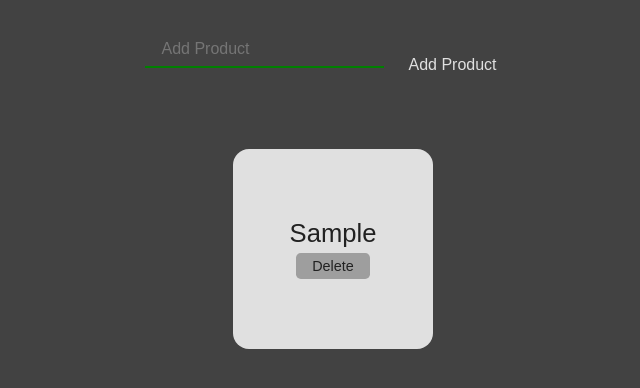
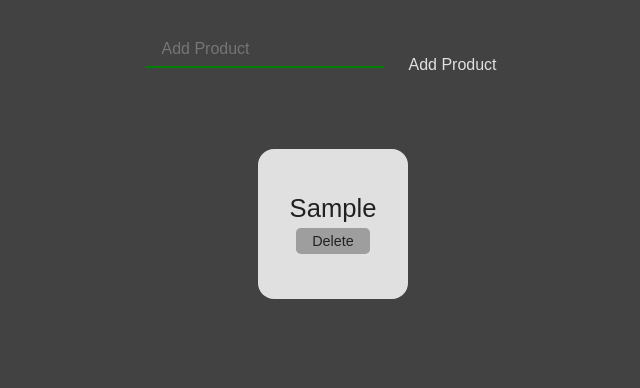
Before and after one commit to hussainHakimi/my-app, a React (Create React App) app: page / in a window 1280 px wide. Both pictures are taken after typing "Sample" into the empty fields and a click on the button "Add Product". Shown: the top 388 px of the page, without its empty margins (307-947 px from the left). Built offline with nearby package versions, Linux system fonts and the light colour scheme.

Commit message:
style added.

```diff
--- a/src/components/Product/Product.css
+++ b/src/components/Product/Product.css
@@ -1,6 +1,6 @@
 .product{
-  width: 200px;
-  height: 200px;
+  width: 150px;
+  height: 150px;
   margin: 1.2rem;
   display: flex;
   text-align: center;
--- a/src/components/ProductList/ProductList.css
+++ b/src/components/ProductList/ProductList.css
@@ -1,4 +1,5 @@
 .product-list{
   display: flex;
   justify-content: center;
+  flex-wrap: wrap;
 }
```
